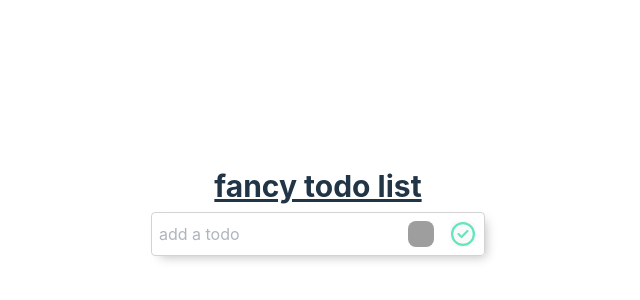
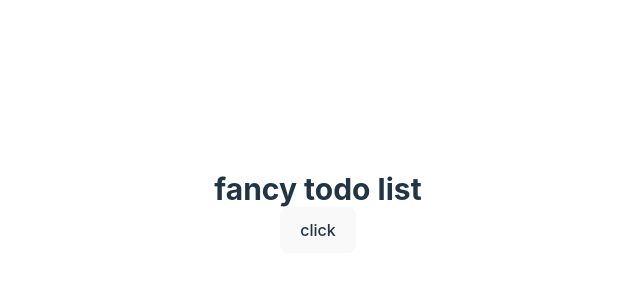
Before and after one commit to sharonVko/TodoList, a React (Vite) app: page / in a window 1280 px wide. Shown: the part 188-488 px from the top of the page, without its empty margins (322-962 px from the left). Built offline with nearby package versions, Linux system fonts and the light colour scheme; grey boxes are pictures that could not be loaded.

Commit message:
added some functionality

```diff
--- a/src/components/TodoItem.jsx
+++ b/src/components/TodoItem.jsx
@@ -1,10 +1,10 @@
 import { useState } from "react";
 
 const TodoItem = () => {
-  const [name, setName] = useState("");
+  const [todoValue, setTodoValue] = useState("");
 
   function handleChange(event) {
-    setName(event.target.value);
+    setTodoValue(event.target.value);
   }
   return (
     <section className="todo-item">
@@ -12,7 +12,7 @@ const TodoItem = () => {
         className="todo-input"
         type="text"
         placeholder="add a todo"
-        value={name}
+        value={todoValue}
         onChange={handleChange}
       />
       <button className="delete-btn"></button>
--- a/src/components/TodoList.jsx
+++ b/src/components/TodoList.jsx
@@ -1,9 +1,29 @@
 import TodoItem from "./TodoItem";
+import { useState } from "react";
+
+/*[{ id: 1 }, { id: 2 }, { id: 3 }];*/
+//mit useState Anzeige todos aktualisieren
 const TodoList = () => {
+  const [todos, setTodos] = useState([]);
   return (
     <>
-      <h1 className="text-3xl font-bold underline">fancy todo list</h1>
-      <TodoItem />
+      <h1 className="text-3xl font-bold">fancy todo list</h1>
+      <button
+        onClick={() => {
+          const newTodo = {
+            id: todos.length + 1,
+            value: "test",
+            checked: false,
+          };
+          setTodos([...todos, newTodo]);
+        }}
+      >
+        click
+      </button>
+
+      {todos.map((todo) => (
+        <TodoItem key={todo.id} />
+      ))}
     </>
   );
 };
```
